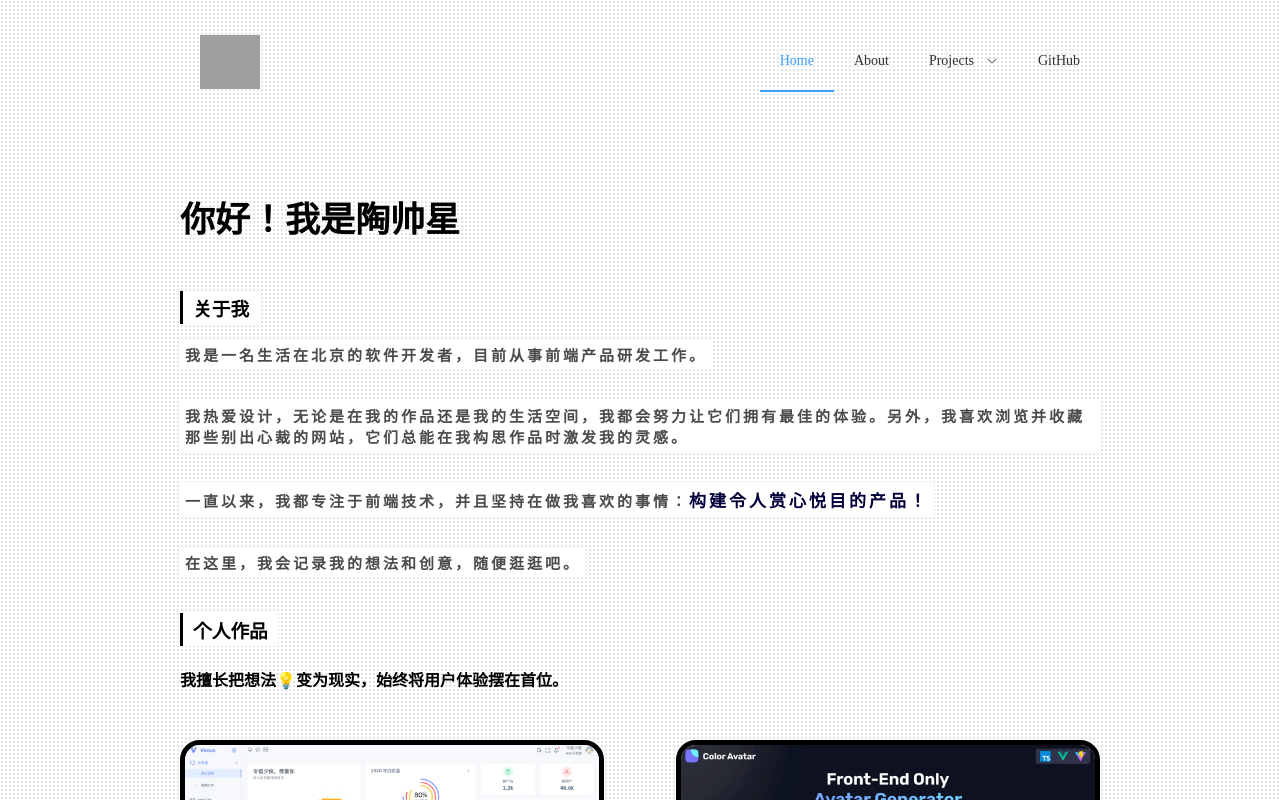
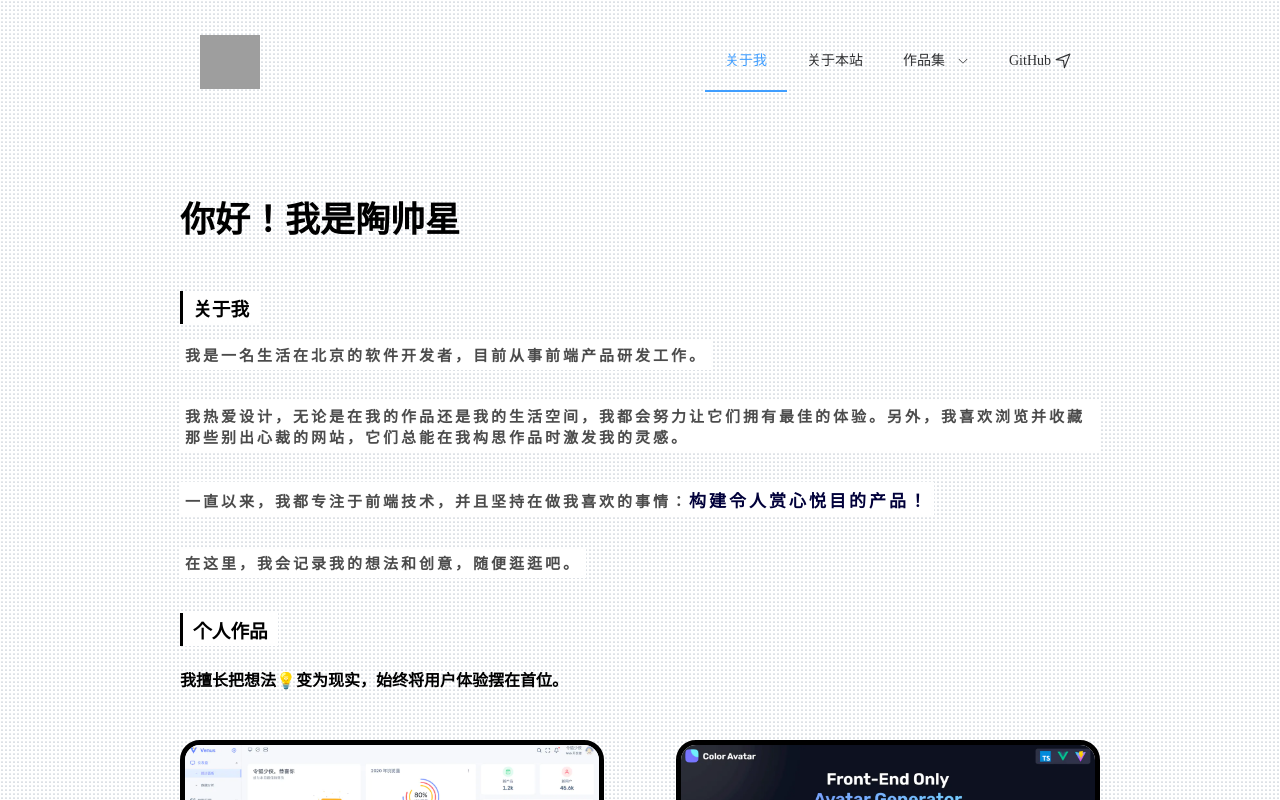
Before and after one commit to Taoshuaixing/my-website, a Vue app: page /#/home in a window 1280 px wide. Shown: the top 800 px of the page. Built offline with nearby package versions, Linux system fonts and the light colour scheme; grey boxes are pictures that could not be loaded.

Commit message:
add:home页面添加动效和loading

```diff
--- a/package.json
+++ b/package.json
@@ -9,6 +9,7 @@
 		"preview": "vite preview"
 	},
 	"dependencies": {
+		"@element-plus/icons-vue": "^2.0.6",
 		"axios": "^0.27.2",
 		"element-plus": "^2.2.12",
 		"less": "^4.1.3",
--- a/src/layout/header/index.vue
+++ b/src/layout/header/index.vue
@@ -15,15 +15,17 @@
 					alt="logo" /></router-link
 		></el-menu-item>
 		<div class="flex-grow" />
-		<el-menu-item index="home">Home</el-menu-item>
-		<el-menu-item index="about">About</el-menu-item>
+		<el-menu-item index="home">关于我</el-menu-item>
+		<el-menu-item index="about">关于本站</el-menu-item>
 		<el-sub-menu index="projects">
-			<template #title>Projects</template>
+			<template #title>作品集</template>
 			<el-menu-item index="projects">vue3-admin</el-menu-item>
 			<el-menu-item index="projects">my-website</el-menu-item>
 			<el-menu-item index="projects">item three</el-menu-item>
 		</el-sub-menu>
-		<el-menu-item index="/home">GitHub</el-menu-item>
+		<el-menu-item index="/home"
+			>GitHub<el-icon><Position /></el-icon
+		></el-menu-item>
 	</el-menu>
 </template>
 
@@ -47,7 +49,8 @@
 		width: 60px;
 		aspect-ratio: 1.12;
 	}
-	:deep.el-menu-item:hover {
+	:deep.el-menu-item:hover,
+	:deep.el-menu-item:not(.is-disabled):focus {
 		background-color: transparent;
 	}
 	:deep.el-menu--horizontal .el-menu-item:not(.is-disabled):hover {
--- a/src/main.ts
+++ b/src/main.ts
@@ -5,5 +5,9 @@ import ElementPlus from 'element-plus';
 import 'element-plus/dist/index.css';
 import router from './router';
 import '/mock/index';
+import * as ElementPlusIconsVue from '@element-plus/icons-vue';
 const app = createApp(App);
+for (const [key, component] of Object.entries(ElementPlusIconsVue)) {
+	app.component(key, component);
+}
 app.use(ElementPlus).use(router).mount('#app');
--- a/src/router/index.ts
+++ b/src/router/index.ts
@@ -6,7 +6,10 @@ export const constantRoutes: Array<RouteRecordRaw> = [
 		component: () => import('@/layout/index.vue'),
 		redirect: '/home',
 		children: [
-			{ path: '/home', component: () => import('@/views/home/index.vue') },
+			{
+				path: '/home',
+				component: () => import('@/views/home/index.vue'),
+			},
 			{ path: '/about', component: () => import('@/views/about/index.vue') },
 			{
 				path: '/projects',
--- a/src/views/about/index.vue
+++ b/src/views/about/index.vue
@@ -1,5 +1,5 @@
 <template>
-	<div>about</div>
+	<div class="card-warp"></div>
 </template>
 
 <script setup lang="ts"></script>
--- a/src/views/home/index.vue
+++ b/src/views/home/index.vue
@@ -18,7 +18,11 @@
 		<div class="about-project">
 			<h3>个人作品</h3>
 			<h4>我擅长把想法💡变为现实，始终将用户体验摆在首位。</h4>
-			<div class="about-bottom">
+			<div
+				class="about-bottom"
+				v-loading="loading"
+				element-loading-text="Loading..."
+			>
 				<Card
 					v-for="item in list"
 					:key="item.id"
@@ -38,13 +42,14 @@
 	import { IProjectList } from './type';
 
 	const list = ref<IProjectList[]>([]);
-
+	const loading = ref(true);
 	axios({
 		method: 'get',
 		url: '/projectList',
 	}).then(({ data }) => {
 		console.log(data);
 		list.value = data.result;
+		loading.value = false;
 	});
 </script>
 
```
Also changed, not shown: src/views/home/components/Card.vue (+25 -0 lines), 1 other file (tests, documents, lock files or other folders).
